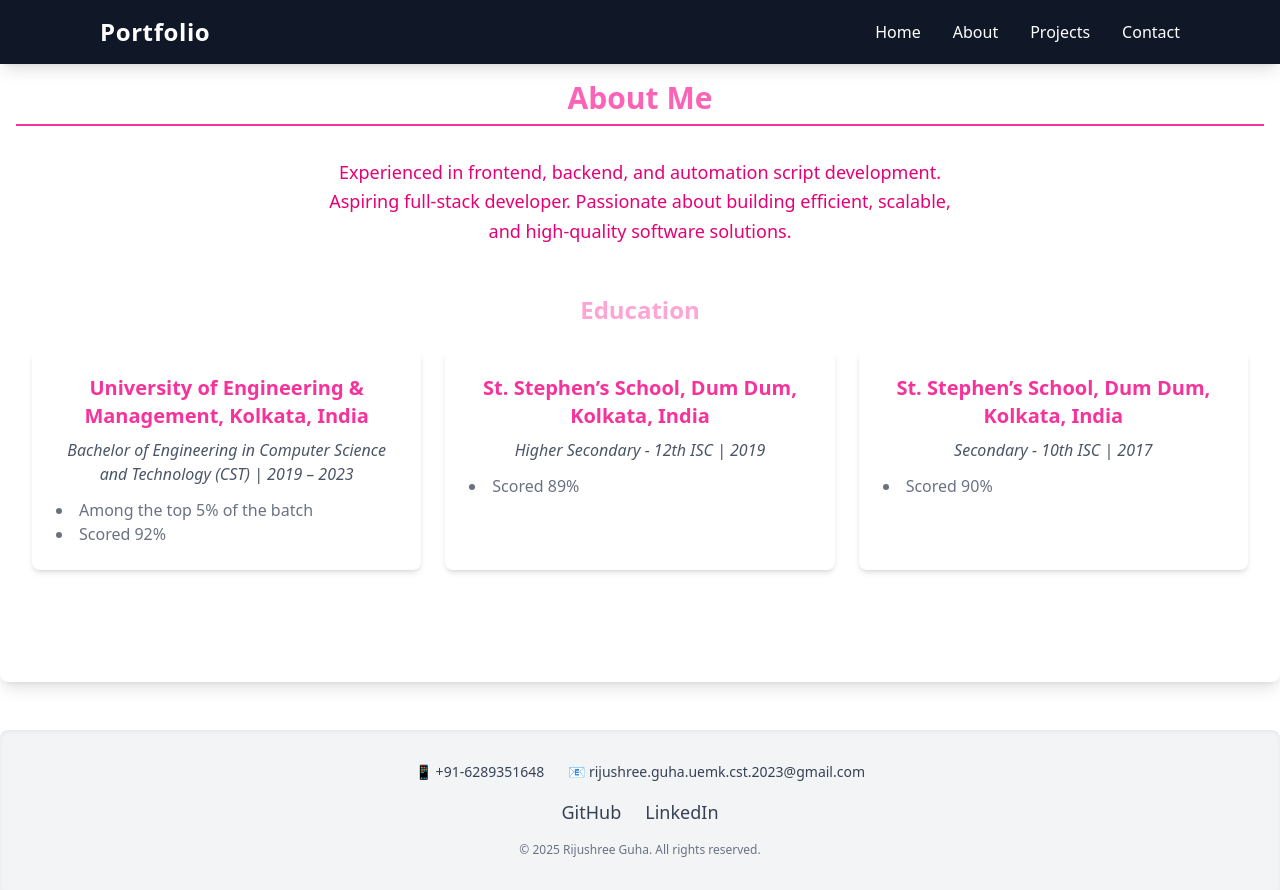
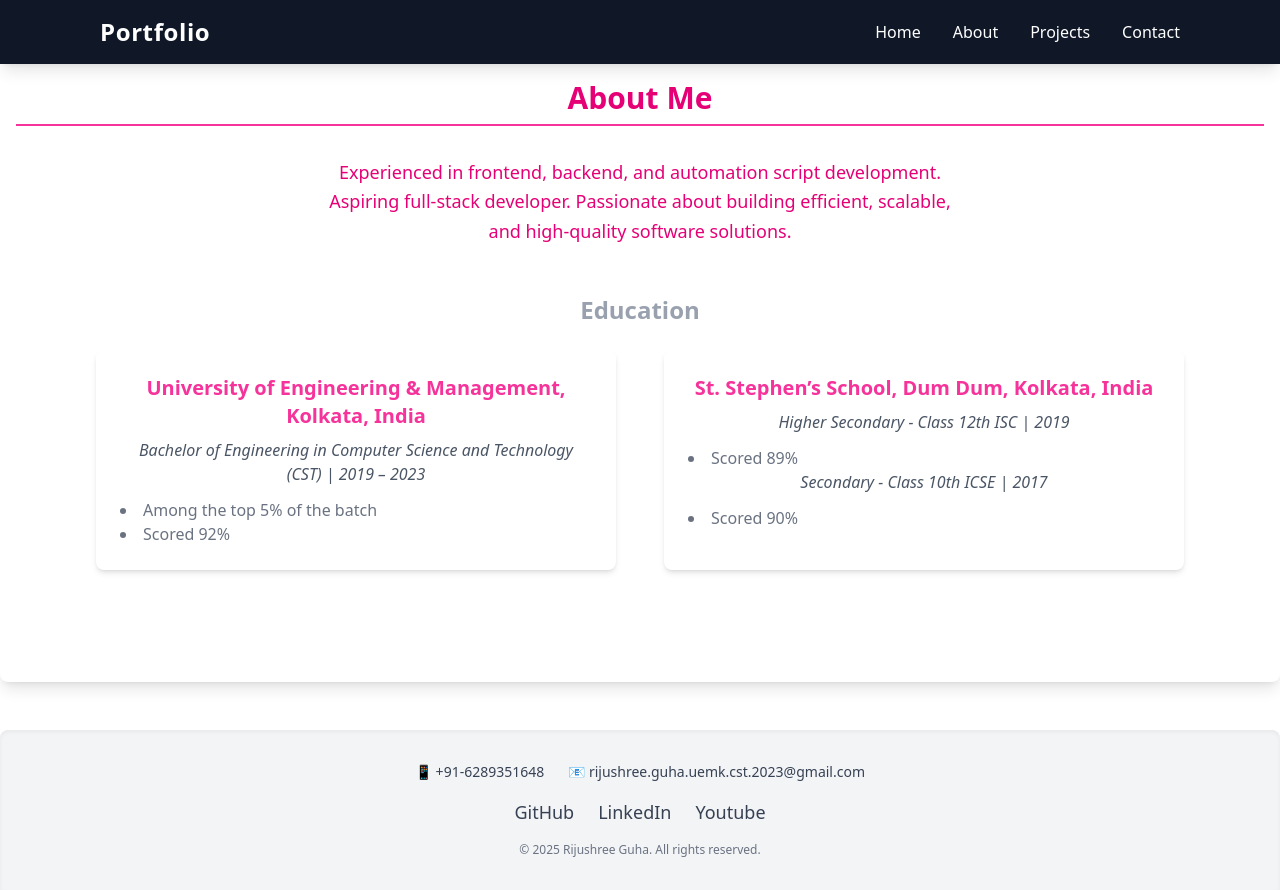
Before and after one commit to Rijushree123/portfolio, a React (Vite) app: page /about in a window 1280 px wide. Built offline with nearby package versions, Linux system fonts and the light colour scheme.

Commit message:
portfolio v2

```diff
--- a/src/components/Footer.jsx
+++ b/src/components/Footer.jsx
@@ -17,6 +17,7 @@ const Footer = () => {
                     <a href="https://linkedin.com/in/rijushree-guha" target="_blank" rel="noopener noreferrer" className="hover:text-pink-500 transition-colors">
                         <i className="fab fa-linkedin"></i> LinkedIn
                     </a>
+                    <a href="https://www.youtube.com/@techcoffeebreak" target="_blank" rel="noopener noreferrer" className="hover:text-pink-500 transition-colors">Youtube</a>
                 </div>
 
                 {/* Copyright */}
--- a/src/pages/About.jsx
+++ b/src/pages/About.jsx
@@ -1,7 +1,7 @@
 const About = () => {
     return (
         <section id="about" className="px-4 w-full mx-auto py-12 bg-gradient-to-r bg-white rounded-lg shadow-lg md:py-20">
-            <h2 className="text-3xl font-bold text-pink-400 text-center mb-8 border-b-2 border-pink-500 pb-2">
+            <h2 className="text-3xl font-bold text-pink-600 text-center mb-8 border-b-2 border-pink-500 pb-2">
                 About Me
             </h2>
 
@@ -14,8 +14,8 @@ const About = () => {
 
             {/* Education Section */}
             <div className="text-center mb-8">
-                <h3 className="text-2xl font-semibold text-pink-300 mb-6">Education</h3>
-                <div className="grid grid-cols-1 md:grid-cols-3 gap-6 px-4">
+                <h3 className="text-2xl font-semibold text-gray-400 mb-6">Education</h3>
+                <div className="grid grid-cols-1 md:grid-cols-2 gap-12 px-20">
 
                     {/* University Card */}
                     <div className="bg-white p-6 rounded-lg shadow-md hover:shadow-lg transition-shadow">
@@ -30,21 +30,15 @@ const About = () => {
                     {/* Higher Secondary Card */}
                     <div className="bg-white p-6 rounded-lg shadow-md hover:shadow-lg transition-shadow">
                         <h4 className="text-xl font-bold text-pink-500 mb-2">St. Stephen’s School, Dum Dum, Kolkata, India</h4>
-                        <p className="text-gray-600 italic mb-3">Higher Secondary - 12th ISC | 2019</p>
+                        <p className="text-gray-600 italic mb-3">Higher Secondary - Class 12th ISC | 2019</p>
                         <ul className="list-disc list-inside text-gray-500 text-left">
                             <li>Scored 89%</li>
                         </ul>
-                    </div>
-
-                    {/* Secondary Card */}
-                    <div className="bg-white p-6 rounded-lg shadow-md hover:shadow-lg transition-shadow">
-                        <h4 className="text-xl font-bold text-pink-500 mb-2">St. Stephen’s School, Dum Dum, Kolkata, India</h4>
-                        <p className="text-gray-600 italic mb-3">Secondary - 10th ISC | 2017</p>
+                        <p className="text-gray-600 italic mb-3">Secondary - Class 10th ICSE | 2017</p>
                         <ul className="list-disc list-inside text-gray-500 text-left">
                             <li>Scored 90%</li>
                         </ul>
                     </div>
-
                 </div>
             </div>
         </section>
```
